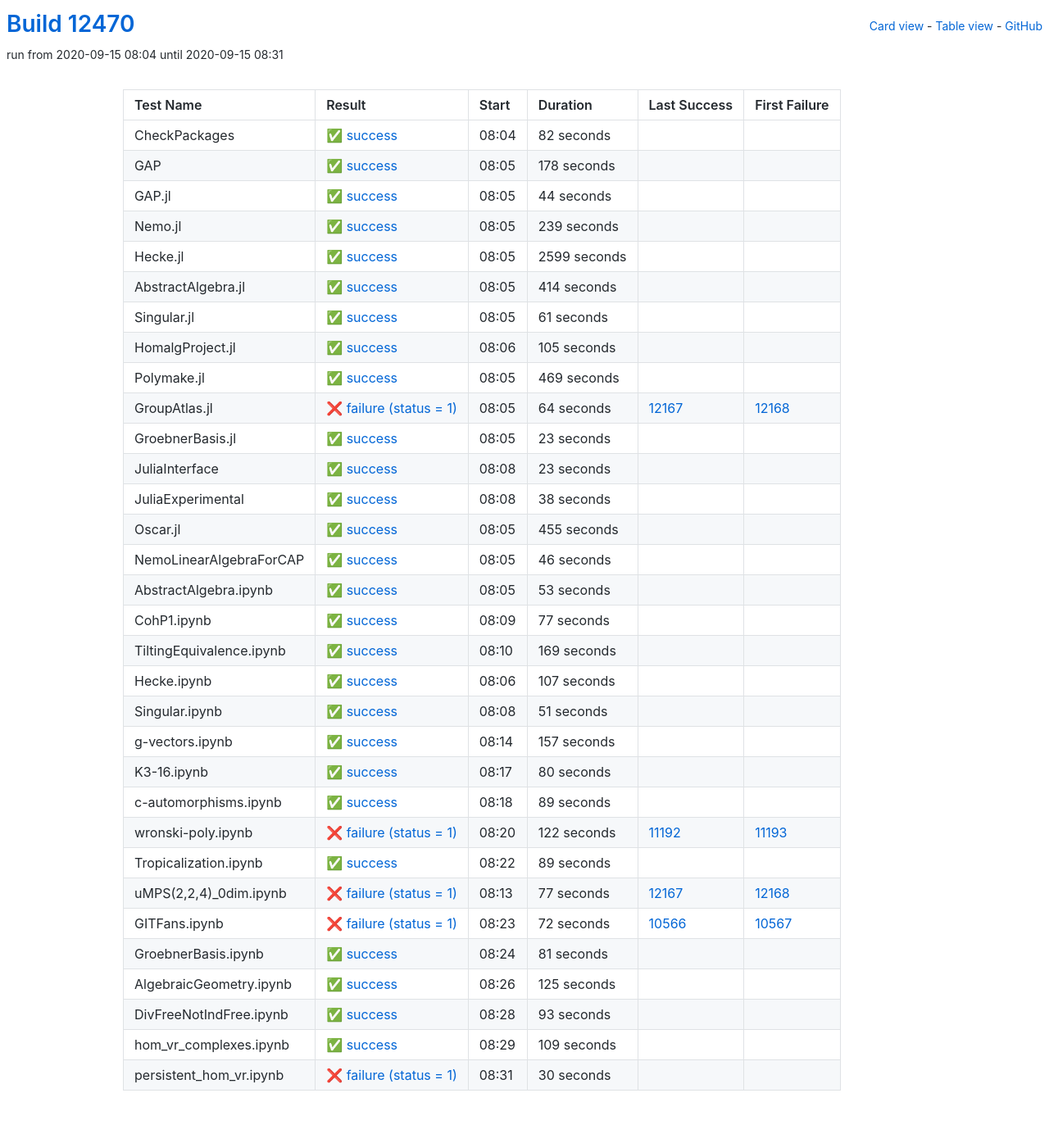
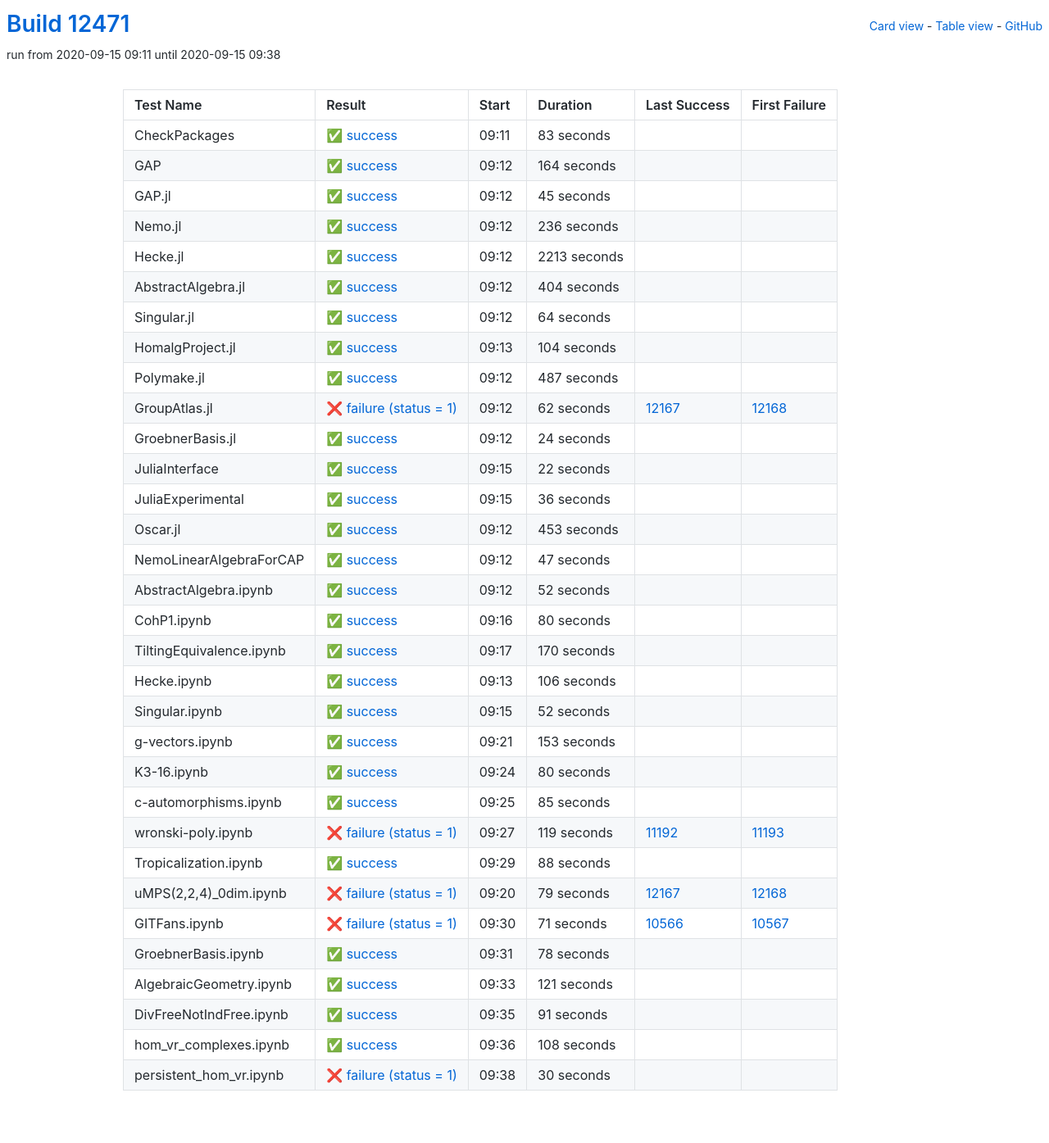
Before and after one commit to oscar-system/oscar-ci-status, a Jekyll site: the page built from table.html, in a window 1280 px wide. Shown: the whole page at 82% size. Built offline with Jekyll 4.4.1, drawn with Linux system fonts in a browser that asks for light colours.

Commit message:
Build #12471

```diff
--- a/_data/ci.yml
+++ b/_data/ci.yml
@@ -1,6 +1,6 @@
 ---
-build: 12470
-build_url: https://oscarci.mathematik.uni-kl.de/job/oscar/12470/
+build: 12471
+build_url: https://oscarci.mathematik.uni-kl.de/job/oscar/12471/
 job: oscar
 organization: oscar-system
 repo: oscar-ci-status
@@ -8,260 +8,260 @@ repourl: https://github.com/oscar-system/oscar-ci-status
 tests:
 - name: CheckPackages
   id: checkpackages
-  log: https://oscarci.mathematik.uni-kl.de/job/oscar/12470/artifact/logs/build-12470/CheckPackages.log
-  start: 2020-09-15 08:04
+  log: https://oscarci.mathematik.uni-kl.de/job/oscar/12471/artifact/logs/build-12471/CheckPackages.log
+  start: 2020-09-15 09:11
   success: true
   exitcode: 0
   status: success
-  duration: 82
+  duration: 83
   last_success: false
   last_success_url:
   first_failure: false
   first_failure_url:
 - name: GAP
   id: gap
-  log: https://oscarci.mathematik.uni-kl.de/job/oscar/12470/artifact/logs/build-12470/GAP.log
-  start: 2020-09-15 08:05
+  log: https://oscarci.mathematik.uni-kl.de/job/oscar/12471/artifact/logs/build-12471/GAP.log
+  start: 2020-09-15 09:12
   success: true
   exitcode: 0
   status: success
-  duration: 178
+  duration: 164
   last_success: false
   last_success_url:
   first_failure: false
   first_failure_url:
 - name: GAP.jl
   id: gap-jl
-  log: https://oscarci.mathematik.uni-kl.de/job/oscar/12470/artifact/logs/build-12470/GAP.jl.log
-  start: 2020-09-15 08:05
+  log: https://oscarci.mathematik.uni-kl.de/job/oscar/12471/artifact/logs/build-12471/GAP.jl.log
+  start: 2020-09-15 09:12
   success: true
   exitcode: 0
   status: success
-  duration: 44
+  duration: 45
   last_success: false
   last_success_url:
   first_failure: false
   first_failure_url:
 - name: Nemo.jl
   id: nemo-jl
-  log: https://oscarci.mathematik.uni-kl.de/job/oscar/12470/artifact/logs/build-12470/Nemo.jl.log
-  start: 2020-09-15 08:05
+  log: https://oscarci.mathematik.uni-kl.de/job/oscar/12471/artifact/logs/build-12471/Nemo.jl.log
+  start: 2020-09-15 09:12
   success: true
   exitcode: 0
   status: success
-  duration: 239
+  duration: 236
   last_success: false
   last_success_url:
   first_failure: false
   first_failure_url:
 - name: Hecke.jl
   id: hecke-jl
-  log: https://oscarci.mathematik.uni-kl.de/job/oscar/12470/artifact/logs/build-12470/Hecke.jl.log
-  start: 2020-09-15 08:05
+  log: https://oscarci.mathematik.uni-kl.de/job/oscar/12471/artifact/logs/build-12471/Hecke.jl.log
+  start: 2020-09-15 09:12
   success: true
   exitcode: 0
   status: success
-  duration: 2599
+  duration: 2213
   last_success: false
   last_success_url:
   first_failure: false
   first_failure_url:
 - name: AbstractAlgebra.jl
   id: abstractalgebra-jl
-  log: https://oscarci.mathematik.uni-kl.de/job/oscar/12470/artifact/logs/build-12470/AbstractAlgebra.jl.log
-  start: 2020-09-15 08:05
+  log: https://oscarci.mathematik.uni-kl.de/job/oscar/12471/artifact/logs/build-12471/AbstractAlgebra.jl.log
+  start: 2020-09-15 09:12
   success: true
   exitcode: 0
   status: success
-  duration: 414
+  duration: 404
   last_success: false
   last_success_url:
   first_failure: false
   first_failure_url:
 - name: Singular.jl
   id: singular-jl
-  log: https://oscarci.mathematik.uni-kl.de/job/oscar/12470/artifact/logs/build-12470/Singular.jl.log
-  start: 2020-09-15 08:05
+  log: https://oscarci.mathematik.uni-kl.de/job/oscar/12471/artifact/logs/build-12471/Singular.jl.log
+  start: 2020-09-15 09:12
   success: true
   exitcode: 0
   status: success
-  duration: 61
+  duration: 64
   last_success: false
   last_success_url:
   first_failure: false
   first_failure_url:
 - name: HomalgProject.jl
   id: homalgproject-jl
-  log: https://oscarci.mathematik.uni-kl.de/job/oscar/12470/artifact/logs/build-12470/HomalgProject.jl.log
-  start: 2020-09-15 08:06
+  log: https://oscarci.mathematik.uni-kl.de/job/oscar/12471/artifact/logs/build-12471/HomalgProject.jl.log
+  start: 2020-09-15 09:13
   success: true
   exitcode: 0
   status: success
-  duration: 105
+  duration: 104
   last_success: false
   last_success_url:
   first_failure: false
   first_failure_url:
 - name: Polymake.jl
   id: polymake-jl
-  log: https://oscarci.mathematik.uni-kl.de/job/oscar/12470/artifact/logs/build-12470/Polymake.jl.log
-  start: 2020-09-15 08:05
+  log: https://oscarci.mathematik.uni-kl.de/job/oscar/12471/artifact/logs/build-12471/Polymake.jl.log
+  start: 2020-09-15 09:12
   success: true
   exitcode: 0
   status: success
-  duration: 469
+  duration: 487
   last_success: false
   last_success_url:
   first_failure: false
   first_failure_url:
 - name: GroupAtlas.jl
   id: groupatlas-jl
-  log: https://oscarci.mathematik.uni-kl.de/job/oscar/12470/artifact/logs/build-12470/GroupAtlas.jl.log
-  start: 2020-09-15 08:05
+  log: https://oscarci.mathematik.uni-kl.de/job/oscar/12471/artifact/logs/build-12471/GroupAtlas.jl.log
+  start: 2020-09-15 09:12
   success: false
   exitcode: 1
   status: failure
-  duration: 64
+  duration: 62
   last_success: 12167
   last_success_url: https://oscarci.mathematik.uni-kl.de/job/oscar/12167/
   first_failure: 12168
   first_failure_url: https://oscarci.mathematik.uni-kl.de/job/oscar/12168/
 - name: GroebnerBasis.jl
   id: groebnerbasis-jl
-  log: https://oscarci.mathematik.uni-kl.de/job/oscar/12470/artifact/logs/build-12470/GroebnerBasis.jl.log
-  start: 2020-09-15 08:05
+  log: https://oscarci.mathematik.uni-kl.de/job/oscar/12471/artifact/logs/build-12471/GroebnerBasis.jl.log
+  start: 2020-09-15 09:12
   success: true
   exitcode: 0
   status: success
-  duration: 23
+  duration: 24
   last_success: false
   last_success_url:
   first_failure: false
   first_failure_url:
 - name: JuliaInterface
   id: juliainterface
-  log: https://oscarci.mathematik.uni-kl.de/job/oscar/12470/artifact/logs/build-12470/JuliaInterface.log
-  start: 2020-09-15 08:08
+  log: https://oscarci.mathematik.uni-kl.de/job/oscar/12471/artifact/logs/build-12471/JuliaInterface.log
+  start: 2020-09-15 09:15
   success: true
   exitcode: 0
   status: success
-  duration: 23
+  duration: 22
   last_success: false
   last_success_url:
   first_failure: false
   first_failure_url:
 - name: JuliaExperimental
   id: juliaexperimental
-  log: https://oscarci.mathematik.uni-kl.de/job/oscar/12470/artifact/logs/build-12470/JuliaExperimental.log
-  start: 2020-09-15 08:08
+  log: https://oscarci.mathematik.uni-kl.de/job/oscar/12471/artifact/logs/build-12471/JuliaExperimental.log
+  start: 2020-09-15 09:15
   success: true
   exitcode: 0
   status: success
-  duration: 38
+  duration: 36
   last_success: false
   last_success_url:
   first_failure: false
   first_failure_url:
 - name: Oscar.jl
   id: oscar-jl
-  log: https://oscarci.mathematik.uni-kl.de/job/oscar/12470/artifact/logs/build-12470/Oscar.jl.log
-  start: 2020-09-15 08:05
+  log: https://oscarci.mathematik.uni-kl.de/job/oscar/12471/artifact/logs/build-12471/Oscar.jl.log
+  start: 2020-09-15 09:12
   success: true
   exitcode: 0
   status: success
-  duration: 455
+  duration: 453
   last_success: false
   last_success_url:
   first_failure: false
   first_failure_url:
 - name: NemoLinearAlgebraForCAP
   id: nemolinearalgebraforcap
-  log: https://oscarci.mathematik.uni-kl.de/job/oscar/12470/artifact/logs/build-12470/NemoLinearAlgebraForCAP.log
-  start: 2020-09-15 08:05
+  log: https://oscarci.mathematik.uni-kl.de/job/oscar/12471/artifact/logs/build-12471/NemoLinearAlgebraForCAP.log
+  start: 2020-09-15 09:12
   success: true
   exitcode: 0
   status: success
-  duration: 46
+  duration: 47
   last_success: false
   last_success_url:
   first_failure: false
   first_failure_url:
 - name: AbstractAlgebra.ipynb
   id: abstractalgebra-ipynb
-  log: https://oscarci.mathematik.uni-kl.de/job/oscar/12470/artifact/logs/build-12470/AbstractAlgebra.ipynb.log
-  start: 2020-09-15 08:05
+  log: https://oscarci.mathematik.uni-kl.de/job/oscar/12471/artifact/logs/build-12471/AbstractAlgebra.ipynb.log
+  start: 2020-09-15 09:12
   success: true
   exitcode: 0
   status: success
-  duration: 53
+  duration: 52
   last_success: false
   last_success_url:
   first_failure: false
   first_failure_url:
 - name: CohP1.ipynb
   id: cohp1-ipynb
-  log: https://oscarci.mathematik.uni-kl.de/job/oscar/12470/artifact/logs/build-12470/CohP1.ipynb.log
-  start: 2020-09-15 08:09
+  log: https://oscarci.mathematik.uni-kl.de/job/oscar/12471/artifact/logs/build-12471/CohP1.ipynb.log
+  start: 2020-09-15 09:16
   success: true
   exitcode: 0
   status: success
-  duration: 77
+  duration: 80
   last_success: false
   last_success_url:
   first_failure: false
   first_failure_url:
 - name: TiltingEquivalence.ipynb
   id: tiltingequivalence-ipynb
-  log: https://oscarci.mathematik.uni-kl.de/job/oscar/12470/artifact/logs/build-12470/TiltingEquivalence.ipynb.log
-  start: 2020-09-15 08:10
+  log: https://oscarci.mathematik.uni-kl.de/job/oscar/12471/artifact/logs/build-12471/TiltingEquivalence.ipynb.log
+  start: 2020-09-15 09:17
   success: true
   exitcode: 0
   status: success
-  duration: 169
+  duration: 170
   last_success: false
   last_success_url:
   first_failure: false
   first_failure_url:
 - name: Hecke.ipynb
   id: hecke-ipynb
-  log: https://oscarci.mathematik.uni-kl.de/job/oscar/12470/artifact/logs/build-12470/Hecke.ipynb.log
-  start: 2020-09-15 08:06
+  log: https://oscarci.mathematik.uni-kl.de/job/oscar/12471/artifact/logs/build-12471/Hecke.ipynb.log
+  start: 2020-09-15 09:13
   success: true
   exitcode: 0
   status: success
-  duration: 107
+  duration: 106
   last_success: false
   last_success_url:
   first_failure: false
   first_failure_url:
 - name: Singular.ipynb
   id: singular-ipynb
-  log: https://oscarci.mathematik.uni-kl.de/job/oscar/12470/artifact/logs/build-12470/Singular.ipynb.log
-  start: 2020-09-15 08:08
+  log: https://oscarci.mathematik.uni-kl.de/job/oscar/12471/artifact/logs/build-12471/Singular.ipynb.log
+  start: 2020-09-15 09:15
   success: true
   exitcode: 0
   status: success
-  duration: 51
+  duration: 52
   last_success: false
   last_success_url:
   first_failure: false
   first_failure_url:
 - name: g-vectors.ipynb
   id: g-vectors-ipynb
-  log: https://oscarci.mathematik.uni-kl.de/job/oscar/12470/artifact/logs/build-12470/g-vectors.ipynb.log
-  start: 2020-09-15 08:14
+  log: https://oscarci.mathematik.uni-kl.de/job/oscar/12471/artifact/logs/build-12471/g-vectors.ipynb.log
+  start: 2020-09-15 09:21
   success: true
   exitcode: 0
   status: success
-  duration: 157
+  duration: 153
   last_success: false
   last_success_url:
   first_failure: false
   first_failure_url:
 - name: K3-16.ipynb
   id: k3-16-ipynb
-  log: https://oscarci.mathematik.uni-kl.de/job/oscar/12470/artifact/logs/build-12470/K3-16.ipynb.log
-  start: 2020-09-15 08:17
+  log: https://oscarci.mathematik.uni-kl.de/job/oscar/12471/artifact/logs/build-12471/K3-16.ipynb.log
+  start: 2020-09-15 09:24
   success: true
   exitcode: 0
   status: success
@@ -272,116 +272,116 @@ tests:
   first_failure_url:
 - name: c-automorphisms.ipynb
   id: c-automorphisms-ipynb
-  log: https://oscarci.mathematik.uni-kl.de/job/oscar/12470/artifact/logs/build-12470/c-automorphisms.ipynb.log
-  start: 2020-09-15 08:18
+  log: https://oscarci.mathematik.uni-kl.de/job/oscar/12471/artifact/logs/build-12471/c-automorphisms.ipynb.log
+  start: 2020-09-15 09:25
   success: true
   exitcode: 0
   status: success
-  duration: 89
+  duration: 85
   last_success: false
   last_success_url:
   first_failure: false
   first_failure_url:
 - name: wronski-poly.ipynb
   id: wronski-poly-ipynb
-  log: https://oscarci.mathematik.uni-kl.de/job/oscar/12470/artifact/logs/build-12470/wronski-poly.ipynb.log
-  start: 2020-09-15 08:20
+  log: https://oscarci.mathematik.uni-kl.de/job/oscar/12471/artifact/logs/build-12471/wronski-poly.ipynb.log
+  start: 2020-09-15 09:27
   success: false
   exitcode: 1
   status: failure
-  duration: 122
+  duration: 119
   last_success: 11192
   last_success_url: https://oscarci.mathematik.uni-kl.de/job/oscar/11192/
   first_failure: 11193
   first_failure_url: https://oscarci.mathematik.uni-kl.de/job/oscar/11193/
 - name: Tropicalization.ipynb
   id: tropicalization-ipynb
-  log: https://oscarci.mathematik.uni-kl.de/job/oscar/12470/artifact/logs/build-12470/Tropicalization.ipynb.log
-  start: 2020-09-15 08:22
+  log: https://oscarci.mathematik.uni-kl.de/job/oscar/12471/artifact/logs/build-12471/Tropicalization.ipynb.log
+  start: 2020-09-15 09:29
   success: true
   exitcode: 0
   status: success
-  duration: 89
+  duration: 88
   last_success: false
   last_success_url:
   first_failure: false
   first_failure_url:
 - name: uMPS(2,2,4)_0dim.ipynb
   id: umps-2-2-4-0dim-ipynb
-  log: https://oscarci.mathematik.uni-kl.de/job/oscar/12470/artifact/logs/build-12470/uMPS-2-2-4-_0dim.ipynb.log
-  start: 2020-09-15 08:13
+  log: https://oscarci.mathematik.uni-kl.de/job/oscar/12471/artifact/logs/build-12471/uMPS-2-2-4-_0dim.ipynb.log
+  start: 2020-09-15 09:20
   success: false
   exitcode: 1
   status: failure
-  duration: 77
+  duration: 79
   last_success: 12167
   last_success_url: https://oscarci.mathematik.uni-kl.de/job/oscar/12167/
   first_failure: 12168
   first_failure_url: https://oscarci.mathematik.uni-kl.de/job/oscar/12168/
 - name: GITFans.ipynb
   id: gitfans-ipynb
-  log: https://oscarci.mathematik.uni-kl.de/job/oscar/12470/artifact/logs/build-12470/GITFans.ipynb.log
-  start: 2020-09-15 08:23
+  log: https://oscarci.mathematik.uni-kl.de/job/oscar/12471/artifact/logs/build-12471/GITFans.ipynb.log
+  start: 2020-09-15 09:30
   success: false
   exitcode: 1
   status: failure
-  duration: 72
+  duration: 71
   last_success: 10566
   last_success_url: https://oscarci.mathematik.uni-kl.de/job/oscar/10566/
   first_failure: 10567
   first_failure_url: https://oscarci.mathematik.uni-kl.de/job/oscar/10567/
 - name: GroebnerBasis.ipynb
   id: groebnerbasis-ipynb
-  log: https://oscarci.mathematik.uni-kl.de/job/oscar/12470/artifact/logs/build-12470/GroebnerBasis.ipynb.log
-  start: 2020-09-15 08:24
+  log: https://oscarci.mathematik.uni-kl.de/job/oscar/12471/artifact/logs/build-12471/GroebnerBasis.ipynb.log
+  start: 2020-09-15 09:31
   success: true
   exitcode: 0
   status: success
-  duration: 81
+  duration: 78
   last_success: false
   last_success_url:
   first_failure: false
   first_failure_url:
 - name: AlgebraicGeometry.ipynb
   id: algebraicgeometry-ipynb
-  log: https://oscarci.mathematik.uni-kl.de/job/oscar/12470/artifact/logs/build-12470/AlgebraicGeometry.ipynb.log
-  start: 2020-09-15 08:26
+  log: https://oscarci.mathematik.uni-kl.de/job/oscar/12471/artifact/logs/build-12471/AlgebraicGeometry.ipynb.log
+  start: 2020-09-15 09:33
   success: true
   exitcode: 0
   status: success
-  duration: 125
+  duration: 121
   last_success: false
   last_success_url:
   first_failure: false
   first_failure_url:
 - name: DivFreeNotIndFree.ipynb
   id: divfreenotindfree-ipynb
-  log: https://oscarci.mathematik.uni-kl.de/job/oscar/12470/artifact/logs/build-12470/DivFreeNotIndFree.ipynb.log
-  start: 2020-09-15 08:28
+  log: https://oscarci.mathematik.uni-kl.de/job/oscar/12471/artifact/logs/build-12471/DivFreeNotIndFree.ipynb.log
+  start: 2020-09-15 09:35
   success: true
   exitcode: 0
   status: success
-  duration: 93
+  duration: 91
   last_success: false
   last_success_url:
   first_failure: false
   first_failure_url:
 - name: hom_vr_complexes.ipynb
   id: hom-vr-complexes-ipynb
-  log: https://oscarci.mathematik.uni-kl.de/job/oscar/12470/artifact/logs/build-12470/hom_vr_complexes.ipynb.log
-  start: 2020-09-15 08:29
+  log: https://oscarci.mathematik.uni-kl.de/job/oscar/12471/artifact/logs/build-12471/hom_vr_complexes.ipynb.log
+  start: 2020-09-15 09:36
   success: true
   exitcode: 0
   status: success
-  duration: 109
+  duration: 108
   last_success: false
   last_success_url:
   first_failure: false
   first_failure_url:
 - name: persistent_hom_vr.ipynb
   id: persistent-hom-vr-ipynb
-  log: https://oscarci.mathematik.uni-kl.de/job/oscar/12470/artifact/logs/build-12470/persistent_hom_vr.ipynb.log
-  start: 2020-09-15 08:31
+  log: https://oscarci.mathematik.uni-kl.de/job/oscar/12471/artifact/logs/build-12471/persistent_hom_vr.ipynb.log
+  start: 2020-09-15 09:38
   success: false
   exitcode: 1
   status: failure
```
Also changed, not shown: README.md.
